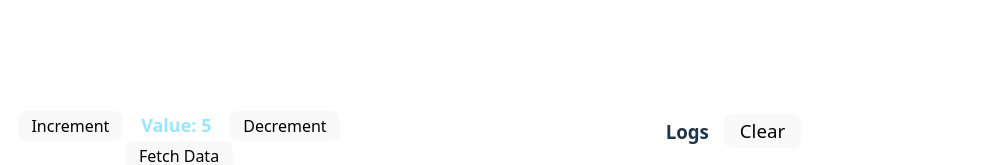
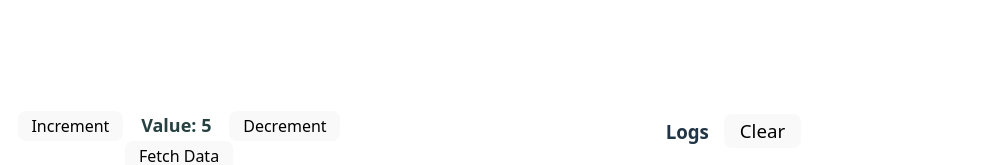
Before and after one commit to Mahenvs/usecallbackHook, a React (Vite) app: page / in a window 1280 px wide. Shown: the top 165 px of the page, without its empty margins (164-1145 px from the left). Built offline with nearby package versions, Linux system fonts and the light colour scheme.

Commit message:
updated color

```diff
--- a/src/App.css
+++ b/src/App.css
@@ -52,7 +52,7 @@ li {
   margin-right: 1em;
   font-size: large;
   font-weight: 600;
-  color: #61dafbaa;
+  color: #274141;
   transition: transform 0.3s ease-in-out;
 }
 
```
Also changed, not shown: 1 other file (tests, documents, lock files or other folders).
